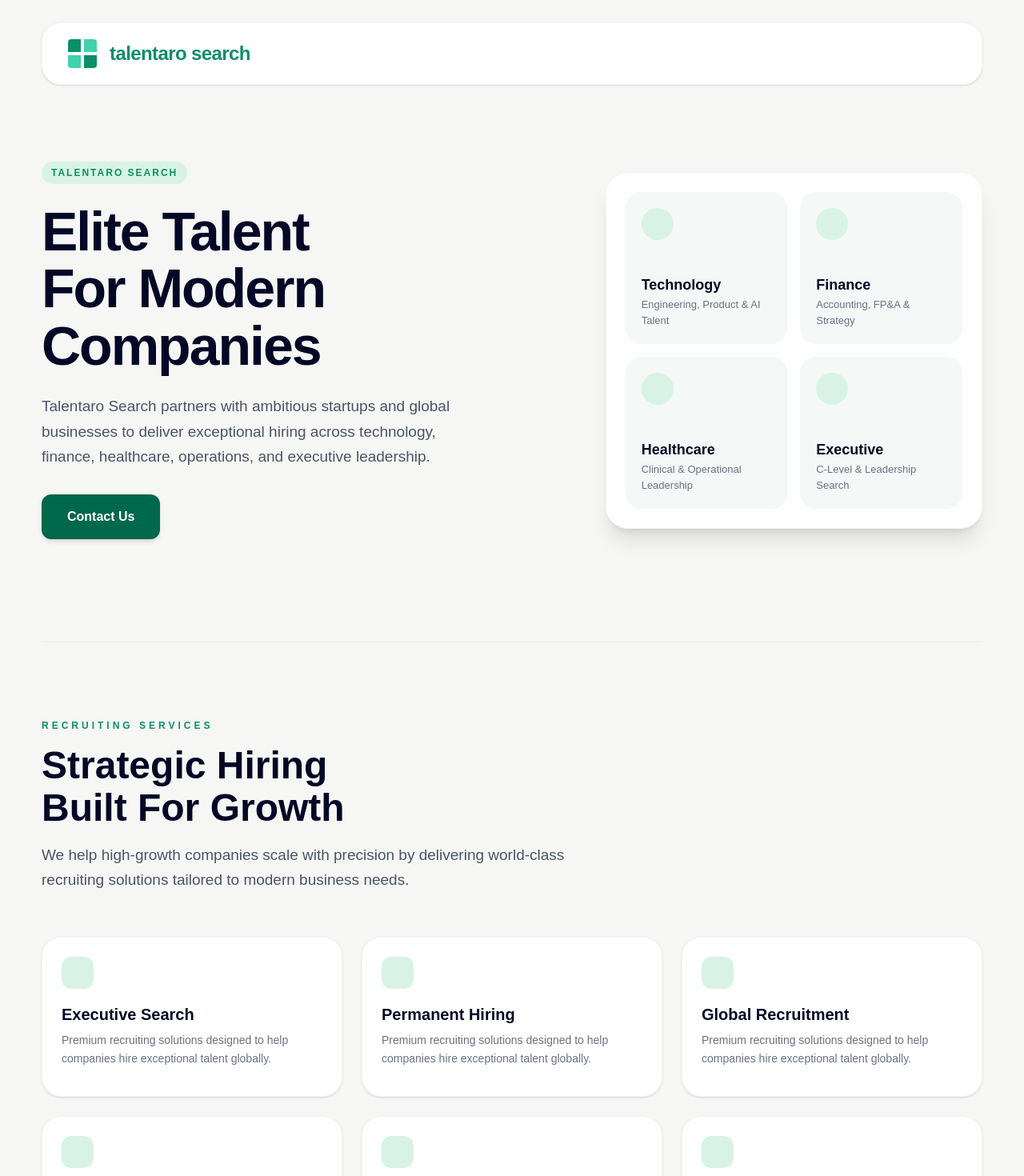
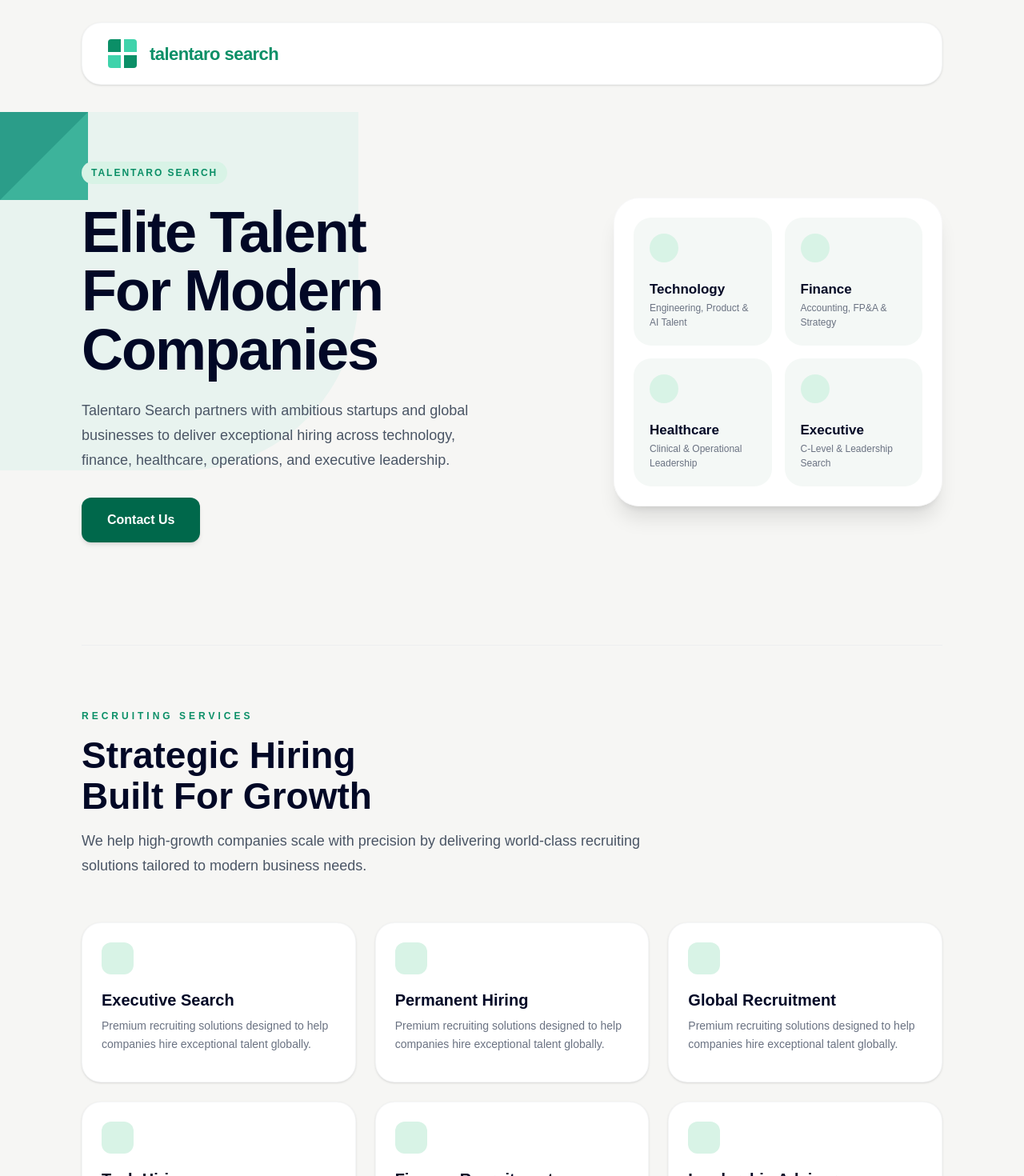
Before and after one commit to talentarosearch/talentaro-search, a Next.js app: page / in a window 1280 px wide. Shown: the top 1470 px of the page at 80% size. Built offline with nearby package versions, Linux system fonts and the light colour scheme.

Commit message:
Polish layout widths and restore left shapes

```diff
--- a/app/page.tsx
+++ b/app/page.tsx
@@ -28,13 +28,22 @@ export default function Home() {
   ];
 
   return (
-    <main className="bg-[#f6f6f4] overflow-x-hidden min-h-screen">
-      {/* GLOBAL ALIGNMENT CONTAINER (Centers the entire page structure) */}
-      <div className="max-w-[1240px] mx-auto px-6 sm:px-8 relative">
+    <main className="bg-[#f6f6f4] min-h-screen relative overflow-x-hidden">
 
-        {/* NAVBAR */}
-        <div className="w-full pt-7 relative z-50">
-          <div className="bg-white rounded-[24px] shadow-sm py-5 px-8 flex items-center justify-between border border-gray-100">
+      {/* BACKGROUND SHAPES (Placed here globally so they aren't cut off by margins) */}
+      <div className="absolute left-0 top-[140px] w-[35vw] h-[35vw] max-w-[500px] max-h-[500px] bg-[#e8f3ef] rounded-br-[220px] z-0 pointer-events-none" />
+      <div className="absolute left-0 top-[140px] w-[110px] h-[110px] bg-[#3db39b] z-0 pointer-events-none" />
+      <div
+        className="absolute left-0 top-[140px] w-[110px] h-[110px] bg-[#2b9d89] z-0 pointer-events-none"
+        style={{ clipPath: "polygon(0 0, 100% 0, 0 100%)" }}
+      />
+
+      {/* FIXED MAX-WIDTH STRUCTURE FOR ALL INTERIOR CONTENT */}
+      <div className="max-w-[1140px] mx-auto px-6 sm:px-8 relative z-10">
+
+        {/* NAVBAR (Width aligned precisely with content grids) */}
+        <div className="w-full pt-7">
+          <div className="bg-white rounded-[24px] shadow-sm py-5 px-8 flex items-center border border-gray-100/80">
             <div className="flex items-center gap-4">
               <div className="grid grid-cols-2 gap-1">
                 <div className="w-4 h-4 bg-[#0b8f67] rounded-tl-sm"></div>
@@ -43,7 +52,7 @@ export default function Home() {
                 <div className="w-4 h-4 bg-[#0b8f67] rounded-br-sm"></div>
               </div>
 
-              <h1 className="text-[20px] md:text-[24px] font-bold tracking-tight text-[#0b8f67]">
+              <h1 className="text-[22px] font-bold tracking-tight text-[#0b8f67]">
                 talentaro search
               </h1>
             </div>
@@ -51,36 +60,16 @@ export default function Home() {
         </div>
 
         {/* HERO SECTION */}
-        <section className="relative pt-12 pb-20 lg:pt-20 lg:pb-32 overflow-visible">
+        <section className="pt-16 pb-20 lg:pt-24 lg:pb-32">
+          <div className="grid grid-cols-1 lg:grid-cols-12 gap-12 lg:gap-16 items-center">
 
-          {/* DECORATIVE LEFT SHAPES (Anchored to the layout container bounds) */}
-          <div className="absolute -left-24 top-[40px] w-[440px] h-[440px] bg-[#e8f3ef] rounded-br-[220px] -z-10 pointer-events-none" />
-          <div className="absolute -left-24 top-[40px] w-[90px] h-[90px] bg-[#3db39b] -z-10 pointer-events-none" />
-          <div
-            className="absolute -left-24 top-[40px] w-[90px] h-[90px] bg-[#2b9d89] -z-10 pointer-events-none"
-            style={{ clipPath: "polygon(0 0, 100% 0, 0 100%)" }}
-          />
-
-          {/* DECORATIVE RIGHT SHAPES (Anchored to prevent shifting past content borders) */}
-          <div className="absolute -right-32 top-[100px] w-[380px] h-[480px] bg-[#f3efe7] rotate-45 translate-x-12 -z-10 pointer-events-none" />
-          <div className="absolute -right-16 top-[180px] -z-10 pointer-events-none">
-            <div className="relative">
-              <div className="absolute right-5 top-5 w-[110px] h-[110px] bg-pink-200 rounded-bl-[55px]" />
-              <div className="w-[110px] h-[110px] bg-pink-600 rounded-bl-[55px]" />
-            </div>
-          </div>
-
-          {/* HERO CONTENT */}
-          <div className="relative z-10 w-full mt-4">
-            <div className="grid grid-cols-1 lg:grid-cols-12 gap-12 lg:gap-8 items-center">
-
-              {/* LEFT SIDE CONTENT BLOCK */}
+            {/* LEFT SIDE: TYPOGRAPHY */}
             <div className="lg:col-span-7">
               <div className="inline-block bg-[#d8f3e6] text-[#0b8f67] text-xs tracking-[2px] font-bold px-3 py-1.5 rounded-full uppercase mb-6">
                 Talentaro Search
               </div>
 
-                <h1 className="text-[44px] sm:text-[56px] lg:text-[68px] leading-[1.05] font-black tracking-[-2px] text-[#020826]">
+              <h1 className="text-[44px] sm:text-[56px] lg:text-[72px] leading-[1.02] font-black tracking-[-2px] text-[#020826]">
                 Elite Talent
                 <br />
                 For Modern
@@ -88,7 +77,7 @@ export default function Home() {
                 Companies
               </h1>
 
-                <p className="mt-6 text-[17px] sm:text-[19px] leading-[1.65] text-gray-600 max-w-[540px]">
+              <p className="mt-6 text-[17px] sm:text-[18px] leading-[1.7] text-gray-600 max-w-[520px]">
                 Talentaro Search partners with ambitious startups and global
                 businesses to deliver exceptional hiring across technology,
                 finance, healthcare, operations, and executive leadership.
@@ -99,21 +88,21 @@ export default function Home() {
               </button>
             </div>
 
-              {/* RIGHT SIDE FEATURE GRID */}
+            {/* RIGHT SIDE: REBALANCED CONTAINER GRID */}
             <div className="lg:col-span-5 flex justify-center lg:justify-end">
-                <div className="bg-white/90 backdrop-blur-sm rounded-[28px] p-6 shadow-xl border border-gray-100 w-full max-w-[480px]">
+              <div className="bg-white/95 backdrop-blur-sm rounded-[32px] p-6 shadow-xl border border-gray-100/60 w-full max-w-[460px]">
                 <div className="grid grid-cols-2 gap-4">
                   {services.map((item) => (
                     <div
                       key={item.title}
-                        className="bg-[#f4f8f6] rounded-[20px] p-5 flex flex-col justify-between min-h-[190px]"
+                      className="bg-[#f4f8f6] rounded-[22px] p-5 flex flex-col justify-between min-h-[160px]"
                     >
-                        <div className="w-10 h-10 rounded-full bg-[#d8f3e6]" />
-                        <div>
-                          <h3 className="mt-4 text-[18px] font-bold leading-tight text-[#020826]">
+                      <div className="w-9 h-9 rounded-full bg-[#d8f3e6]" />
+                      <div className="mt-4">
+                        <h3 className="text-[17px] font-bold leading-tight text-[#020826]">
                           {item.title}
                         </h3>
-                          <p className="mt-1 text-[13px] leading-normal text-gray-500">
+                        <p className="mt-1 text-[12px] leading-normal text-gray-500">
                           {item.desc}
                         </p>
                       </div>
@@ -124,23 +113,22 @@ export default function Home() {
             </div>
 
           </div>
-          </div>
         </section>
 
         {/* SECOND SECTION */}
-        <section className="py-16 lg:py-24 border-t border-gray-200/60">
+        <section className="py-20 border-t border-gray-200/50">
           <div>
             <p className="text-[#0b8f67] tracking-[4px] text-xs font-semibold uppercase">
               Recruiting Services
             </p>
 
-            <h2 className="mt-4 text-[38px] sm:text-[48px] leading-[1.1] font-black text-[#020826]">
+            <h2 className="mt-4 text-[38px] sm:text-[46px] leading-[1.1] font-black text-[#020826]">
               Strategic Hiring
               <br />
               Built For Growth
             </h2>
 
-            <p className="mt-4 text-[17px] sm:text-[19px] leading-[1.65] text-gray-600 max-w-[720px]">
+            <p className="mt-4 text-[17px] sm:text-[18px] leading-[1.7] text-gray-600 max-w-[720px]">
               We help high-growth companies scale with precision by delivering
               world-class recruiting solutions tailored to modern business needs.
             </p>
@@ -149,7 +137,7 @@ export default function Home() {
               {bottomServices.map((service) => (
                 <div
                   key={service}
-                  className="bg-white rounded-[24px] border border-gray-100 p-6 min-h-[200px] shadow-sm hover:shadow-md transition-shadow"
+                  className="bg-white rounded-[24px] border border-gray-100/80 p-6 min-h-[200px] shadow-sm hover:shadow-md transition-all"
                 >
                   <div className="w-10 h-10 rounded-xl bg-[#d8f3e6]" />
 
```
Lines whose indentation alone changed are shown as unchanged.
